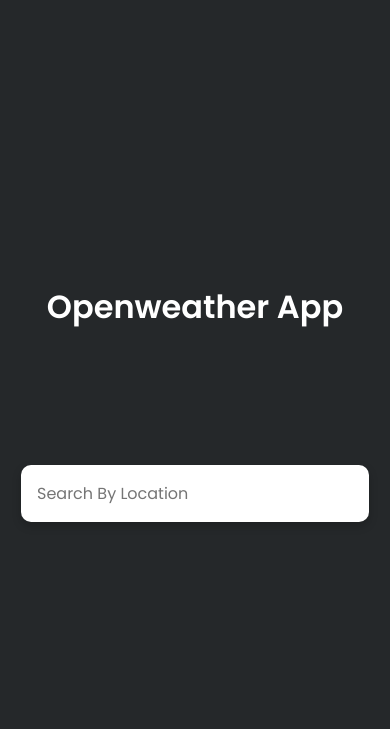
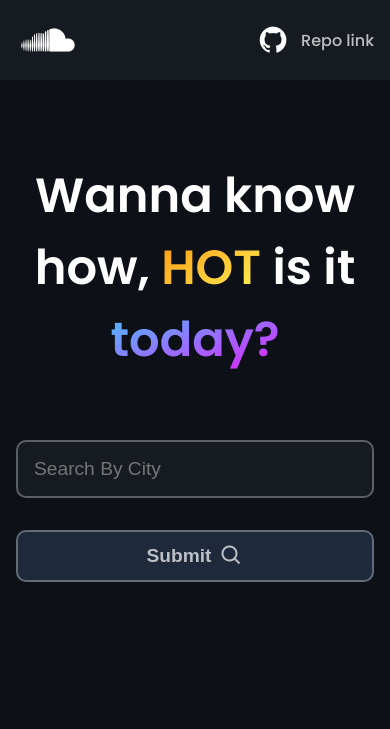
Before and after one commit to PremsagarChakrapani/openweather-api, a plain HTML site: page index.html in a window 390 px wide. Drawn offline with nearby package versions, Linux system fonts and the light colour scheme.

Commit message:
Rewamped the entire App.

```diff
--- a/index.html
+++ b/index.html
@@ -1,18 +1,56 @@
 <!DOCTYPE html>
 <html>
   <head>
-  <meta charset="utf-8">
-  <meta name="viewport" content="width=device-width">
-  <link rel="stylesheet" href="./style.css">
+    <meta charset="utf-8" />
+    <meta name="viewport" content="width=device-width" />
+    <link rel="stylesheet" href="./style.css" />
     <title>Weather App</title>
+    <link
+      href="https://unpkg.com/boxicons@2.1.4/css/boxicons.min.css"
+      rel="stylesheet"
+    />
   </head>
   <body>
-    <h1>Openweather App</h1><br>
+    <div class="nav__wrapper">
+      <nav class="fit__section">
+        <div class="logo__div">
+          <i class="bx bxl-soundcloud logo"></i>
+          <h1>Openweather App</h1>
+        </div>
+
+        <div class="github__wrapper">
+          <i class="bx bxl-github github__logo"></i>
+          <a href="README.md">Repo link</a>
+        </div>
+      </nav>
+    </div>
+
+    <section class="hero__section">
+      <div class="hero__div fit__section">
+        <h1 class="big__text">
+          Wanna know how, <span class="orange__text__gradient">HOT</span> is it
+          <span class="blue__text__gradient">today?</span>
+        </h1>
+      </div>
+
       <form id="form">
-        <input type="text" id="search" placeholder="Search By Location" autocomplete="off">
+        <input
+          type="text"
+          id="search"
+          placeholder="Search By City"
+          autocomplete="off"
+        />
+
+        <button type="submit" class="submit__btn">
+          <h2 class="submit__btn__content">
+            <span class="submit__text">Submit</span
+            ><i class="bx bx-search search__icon"></i>
+          </h2>
+        </button>
       </form>
-    <main id="main">
-    </main>
+      <main id="main"></main>
+    </section>
     <script src="./script.js"></script>
+    <script src="https://unpkg.com/boxicons@2.1.4/dist/boxicons.js"></script>
   </body>
 </html>
--- a/script.js
+++ b/script.js
@@ -1,54 +1,53 @@
 const apiKey = "5c157992181fe98e4ba6811c1c88b3ca";
 
-const main = document.getElementById('main');
-const form = document.getElementById('form');
-const search = document.getElementById('search');
+const main = document.getElementById("main");
+const form = document.getElementById("form");
+const search = document.getElementById("search");
 
-const url = (city)=> `https://api.openweathermap.org/data/2.5/weather?q=${city}&appid=d102ce6f8a7f8c61a416505fdeb98697`;
+const url = (city) =>
+  `https://api.openweathermap.org/data/2.5/weather?q=${city}&appid=d102ce6f8a7f8c61a416505fdeb98697`;
 
-
-async function getWeatherByLocation(city){
-
+async function getWeatherByLocation(city) {
   const resp = await fetch(url(city), {
-             origin: "cros" });
+    origin: "cros",
+  });
   const respData = await resp.json();
 
+  console.log(respData);
+
   addWeatherToPage(respData);
-
 }
 
-      function addWeatherToPage(data){
+function addWeatherToPage(data) {
   const temp = Ktoc(data.main.temp);
 
-          const weather = document.createElement('div')
-          weather.classList.add('weather');
+  const weather = document.createElement("div");
+  weather.classList.add("weather");
 
   weather.innerHTML = `
-          <h2><img src="https://openweathermap.org/img/wn/${data.weather[0].icon}@2x.png" /> ${temp}°C <img src="https://openweathermap.org/img/wn/${data.weather[0].icon}@2x.png" /></h2>
-          <small>${data.weather[0].main}</small>
-
+        <div class="info">
+        <img src="https://openweathermap.org/img/wn/${data.weather[0].icon}@2x.png" />
+        <h2 class="orange__text__gradient"> ${temp}°C</h2>
+        <img src="https://openweathermap.org/img/wn/${data.weather[0].icon}@2x.png" />
+        </div>
+          <small class="blue__text__gradient">${data.weather[0].main}</small>
           `;
 
+  //   cleanup
+  main.innerHTML = "";
+  main.appendChild(weather);
+}
 
-        //   cleanup
-          main.innerHTML= "";
-           main.appendChild(weather);
-      };
-
-
-     function Ktoc(K){
+function Ktoc(K) {
   return Math.floor(K - 273.15);
 }
 
-
-
-     form.addEventListener('submit',(e) =>{
+form.addEventListener("submit", (e) => {
   e.preventDefault();
 
   const city = search.value;
 
-        if(city){
-            getWeatherByLocation(city)
+  if (city) {
+    getWeatherByLocation(city);
   }
-
 });
--- a/style.css
+++ b/style.css
@@ -1,49 +1,288 @@
-@import url("https://fonts.googleapis.com/css2?family=Poppins:wght@200;400;600&display=swap");
-* {
+/* Importing fonts */
+@import url("https://fonts.googleapis.com/css2?family=Poppins:wght@400;500;600&display=swap");
+
+body {
+  padding: 0px;
+  margin: 0px;
   box-sizing: border-box;
+  font-family: "Poppins", sans-serif;
+  font-weight: 500;
+  color: var(--primary-text-color);
+  background-color: var(--primary-color);
 }
-h1{
-    margin-top: -10%;
-    margin-bottom: 10%;
+
+:root {
+  --primary-color: #0d1117;
+  --secondary-color: #161b22;
+  --third-color: rgb(30 41 59);
+  --primary-text-color: white;
+  --secondary-text-color: #eef2f3;
 }
-body {
-    margin: 0;
-    font-family: "Poppins", sans-serif;
-    background-color: #25282A;
+
+/* Utility classes */
+
+.big__text {
+  font-size: 5rem;
+  font-weight: 600;
+}
+
+h1 {
+  padding: 0px;
+  margin: 0px;
+  font-size: 1.5rem;
+}
+
+h2 {
+  padding: 0px;
+  margin: 0px;
+  font-size: 1.25rem;
+}
+
+h3 {
+  padding: 0px;
+  margin: 0px;
+  font-size: 1rem;
+}
+
+p {
+  /* line-height: 0.1rem; */
+  color: white;
+  opacity: 80%;
+  font-weight: 600;
+}
+
+a {
+  text-decoration: none;
+  list-style: none;
+  color: whitesmoke;
+  opacity: 75%;
+}
+
+a:hover {
+  opacity: 100%;
+  transition: 100ms;
+}
+
+.fit__section {
+  max-width: 1200px;
+  /* background-color: red; */
+}
+
+/* logos */
+.logo {
+  color: white;
+  font-size: 4rem;
+}
+
+.github__logo {
+  color: white;
+  font-size: 2rem;
+}
+
+.github__wrapper {
   display: flex;
+  align-items: center;
+  gap: 0.75rem;
+}
+
+/* Nav */
+.nav__wrapper {
+  background-color: var(--secondary-color);
+  display: flex;
+  align-items: center;
   justify-content: center;
-  color: #fff;
+  /* width: max-content; */
+}
+
+nav {
+  padding: 0.75rem 3rem;
+  background-color: var(--secondary-color);
+  display: flex;
   align-items: center;
-    min-height: 100vh;
+  justify-content: space-between;
+  width: 100%; /* Add this line to ensure the nav tag fills the available width */
+  /* border: solid 2px gray;  */
+}
+
+.logo__div {
+  display: flex;
+  align-items: center;
+  /* justify-content: center; */
+  gap: 0.5rem;
+}
+
+/* Hero section */
+.hero__section {
+  padding: 3rem 1rem;
+  display: flex;
+  align-items: center;
+  justify-content: center;
+  text-align: center;
+  flex-direction: column;
+  gap: 4rem;
+}
+
+.blue__text__gradient {
+  background-image: linear-gradient(to bottom right, #40c9ff, #e81cff);
+  /* mask-image: linear-gradient(black, transparent); */
+  -webkit-background-clip: text;
+  -webkit-text-fill-color: transparent;
+}
+
+.orange__text__gradient {
+  background-image: linear-gradient(to bottom right, #ff930f, #fff95b);
+  -webkit-background-clip: text;
+  -webkit-text-fill-color: transparent;
+}
+
+/* Input filed */
+
+#form {
+  display: flex;
+  align-items: center;
+  justify-content: center;
+  gap: 2rem;
+  font-weight: 500;
+  font-size: 1rem;
+  color: white;
+  width: 100%;
+}
+
+#search {
+  padding: 1rem 1rem;
+  border-radius: 10px;
+  font-size: 1.2rem;
+  background-color: var(--secondary-color);
+  color: white;
+  border: solid 2px rgba(255, 255, 255, 0.3);
+  width: 100%;
+  box-sizing: border-box;
+  max-width: 500px;
+}
+
+#search:focus {
+  outline: none;
+  border: solid 2px rgba(255, 255, 255, 0.6);
+}
+
+.submit__text {
+  display: none;
+}
+
+.submit__btn {
+  padding: 0.75rem 1rem;
+  font-size: 2rem;
+  border-radius: 10px;
+  background-color: var(--third-color);
+  border: solid 2px rgb(255, 255, 255, 0.3);
+  color: rgb(255, 255, 255, 0.7);
+  /* box-shadow: ; */
+}
+
+.submit__btn:hover {
+  cursor: pointer;
+  border: solid 2px rgb(255, 255, 255, 0.5);
+  color: rgb(255, 255, 255, 1);
+}
+
+.submit__btn:focus {
+  outline: none;
+}
+
+.search__icon {
+  font-size: 2rem;
+}
+
+/* Main */
+main {
+  padding: 1rem 0rem;
+  display: flex;
+  align-items: center;
+  justify-content: center;
+  font-size: 2rem;
+  margin-top: -2rem;
+}
+
+.weather {
+  display: flex;
+  align-items: center;
+  justify-content: center;
   flex-direction: column;
 }
-input {
-    margin-top: 20%;
-    padding: 1rem;
-    border-radius: 10px;
-    border: none;
-    background-color: #fff;
-    font-family: inherit;
-    box-shadow: 0 4px 10px rgba(0, 0, 0, 0.2);
-    min-width: 300px;
+
+.info {
+  display: flex;
+  align-items: center;
+  justify-content: center;
+  gap: 1rem;
+}
+.info h2 {
+  padding: 0px;
+}
+
+.weather h2 {
+  font-size: 10rem;
+}
+
+/* Media Queries */
+
+@media screen and (max-width: 540px) {
+  .hero__section {
+    padding: 5rem 1rem;
+  }
+  .big__text {
+    font-size: 3rem;
+  }
+  nav {
+    padding: 0.5rem 1rem;
+  }
+
+  h1 {
     font-size: 1rem;
   }
-input:focus {
-    outline: none;
+  h2 {
+    font-size: 0.8rem;
   }
-.weather {
-    text-align: center;
-    font-size: 2rem;
+  h3 {
+    font-size: 0.6rem;
   }
-.weather h2 {
-    margin-bottom: 0;
+  .submit__btn__content {
     display: flex;
+    gap: 0.5rem;
     align-items: center;
-} /* .weather img{ transform: scale(2); } */@import url("https://fonts.googleapis.com/css2?family=Poppins:wght@200;400;600&display=swap");
-* {
-    box-sizing: border-box;
+    justify-content: center;
+  }
+  .submit__text {
+    font-size: 1.2rem;
+    display: block;
+  }
 }
 
-input:focus {
-    outline: none;
+@media screen and (max-width: 430px) {
+  #form {
+    flex-direction: column;
+    width: 100%;
   }
+
+  .submit__btn {
+    width: 100%;
+  }
+
+  .logo__div h1 {
+    display: none;
+  }
+  .hero__section {
+    padding: 1rem;
+  }
+
+  .big__text {
+    font-size: 3rem;
+  }
+  .hero__section {
+    padding: 5rem 1rem;
+  }
+
+  .search__icon {
+    font-size: 1.5rem;
+  }
+}
```
Lines whose indentation alone changed are shown as unchanged.
